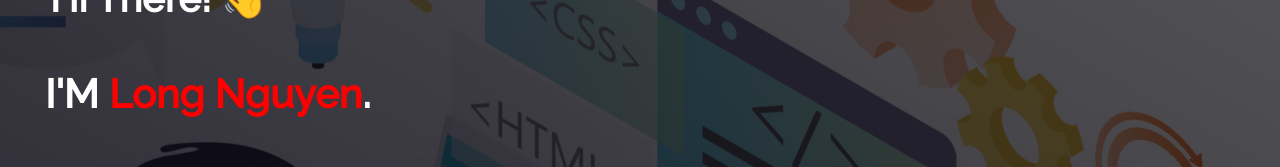
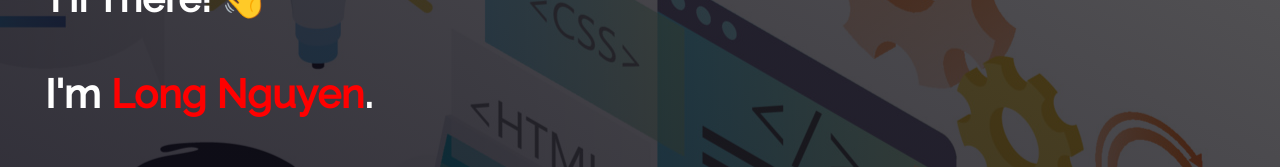
Before and after one commit to koolname99/portfolio, a React (Create React App) app: page / in a window 1280 px wide. Shown: the part 460-627 px from the top of the page. Built offline with nearby package versions, Linux system fonts and the light colour scheme.

Commit message:
v1.3
fix some elements.

```diff
--- a/public/index.html
+++ b/public/index.html
@@ -24,7 +24,7 @@
       work correctly both with client-side routing and a non-root public URL.
       Learn how to configure a non-root public URL by running `npm run build`.
     -->
-    <title>React App</title>
+    <title>Long Nguyen's website</title>
   </head>
   <body>
     <noscript>You need to enable JavaScript to run this app.</noscript>
--- a/src/App.css
+++ b/src/App.css
@@ -204,6 +204,8 @@ button:focus {
   background-image: var(--image-gradient), url(./Assets/home-svg.jpg);
   background-position: top center;
   background-repeat: no-repeat;
+  display: flex;
+  flex-direction: column;
 
 }
 .home-content {
--- a/src/pages/Home.js
+++ b/src/pages/Home.js
@@ -32,7 +32,7 @@ function Home() {
                                 </h1>
 
                                 <h1 className="heading-name" style={{ color: 'white'}}>
-                                    I'M
+                                    I'm
                                     <strong className="green"> Long Nguyen</strong>.
                                 </h1>
 
```
